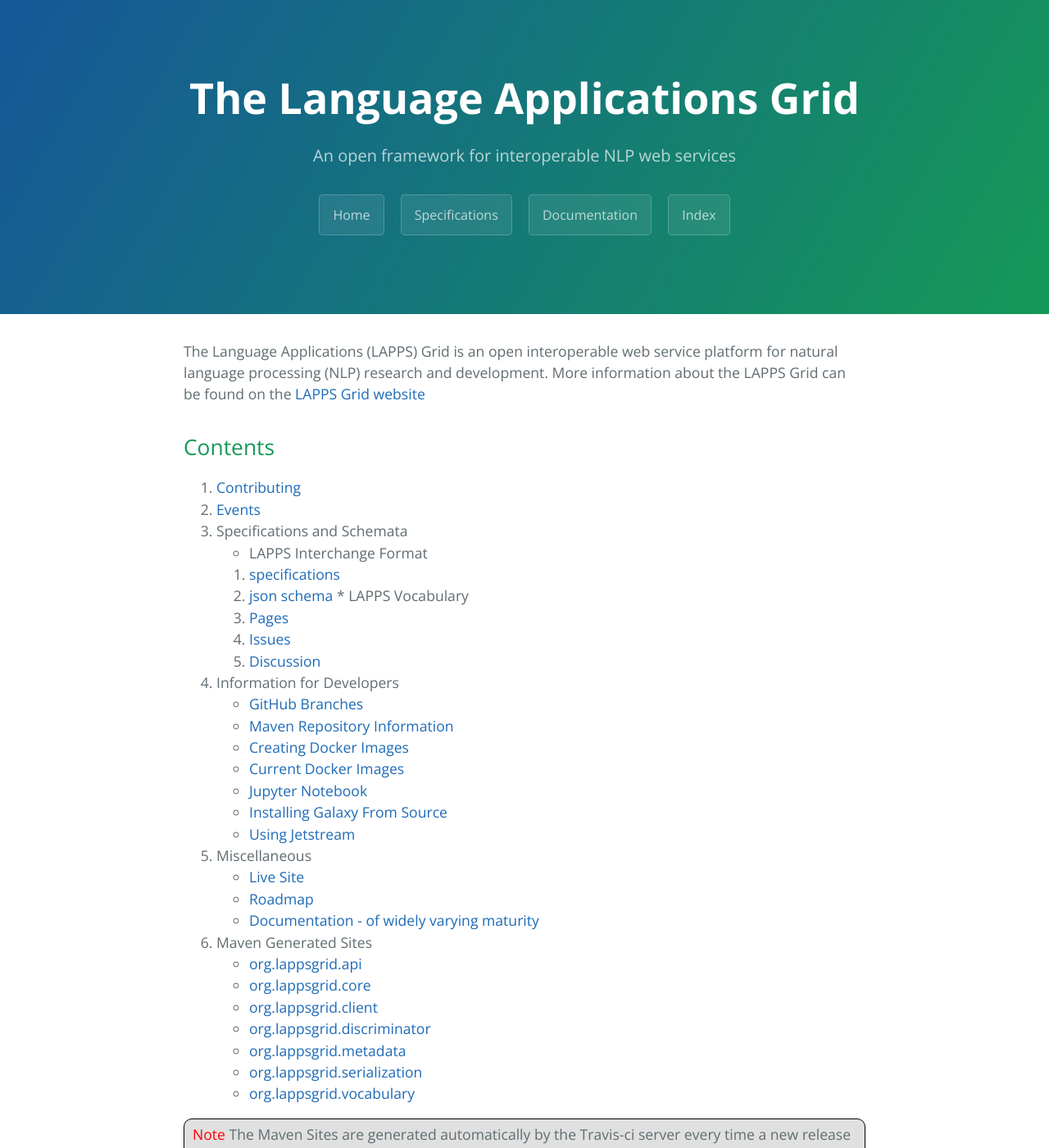
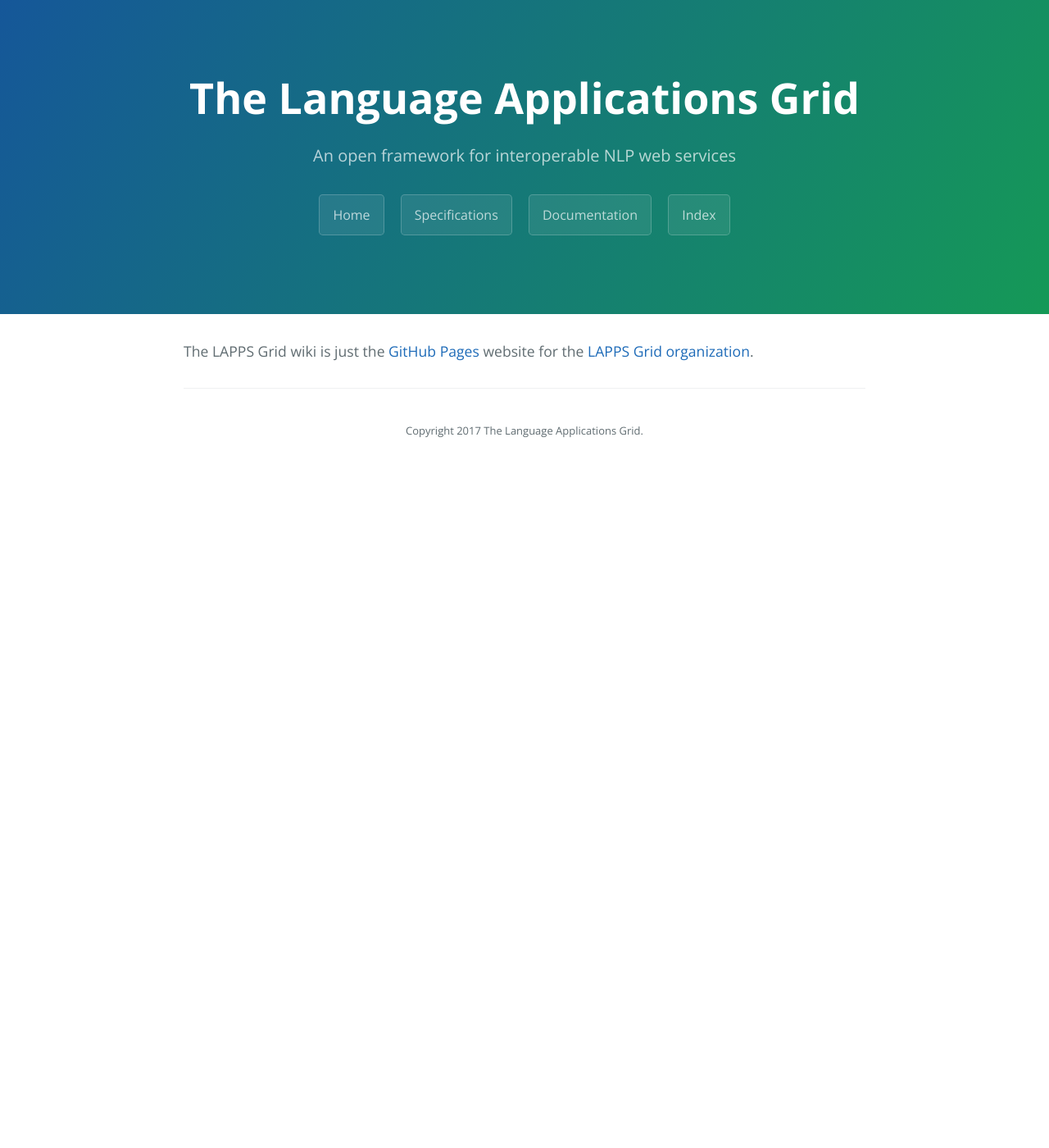
Before and after one commit to lapps/lapps.github.io, a Jekyll site: the page built from wiki.md, in a window 1280 px wide and 1400 px high. Shown: the whole window at 82% size. Built offline with Jekyll 4.4.1, drawn with Linux system fonts in a browser that asks for light colours; some of the changed text lies outside the part shown.

Commit message:
Reworking wiki page

```diff
--- a/wiki.md
+++ b/wiki.md
@@ -1,44 +1,6 @@
 ---
 layout: default
-title: Language Application Grid
+title: The Wiki
 ---
 
-The Language Applications (LAPPS) Grid is an open interoperable web service platform for natural language processing (NLP) research and development. More information about the LAPPS Grid can be found on the [LAPPS Grid website](http://www.lappsgrid.org)
-
-
-## Contents
-
-1. [Contributing](Contributing.html)
-1. [Events](Events.html)
-1. Specifications and Schemata
-  * LAPPS Interchange Format
-    1. [specifications](interchange/index.html)
-    1. [json schema](http://vocab.lappsgrid.org/schema/lif-schema.json)
-  * LAPPS Vocabulary
-    1. [Pages](http://vocab.lappsgrid.org)
-    1. [Issues](https://github.com/lapps/vocabulary-pages/issues)
-    1. [Discussion](vocabulary/current_issues.html)
-1. Information for Developers
-  * [GitHub Branches](technical/github.html)
-  * [Maven Repository Information](Maven.html)
-  * [Creating Docker Images](technical/docker.html)
-  * [Current Docker Images](technical/containers.html)
-  * [Jupyter Notebook](technical/jupyter.html)
-  * [Installing Galaxy From Source](technical/galaxy.html)
-  * [Using Jetstream](technical/jetstream.html)
-1. Miscellaneous
-  * [Live Site](LiveSite.html)
-  * [Roadmap](Roadmap.html)
-  * [Documentation - of widely varying maturity](manuals/)
-1. Maven Generated Sites
-  * [org.lappsgrid.api](http://lapps.github.io/org.lappsgrid.api)
-  * [org.lappsgrid.core](http://lapps.github.io/org.lappsgrid.core)
-  * [org.lappsgrid.client](http://lapps.github.io/org.lappsgrid.client)
-  * [org.lappsgrid.discriminator](http://lapps.github.io/org.lappsgrid.discriminator)
-  * [org.lappsgrid.metadata](http://lapps.github.io/org.lappsgrid.metadata)
-  * [org.lappsgrid.serialization](http://lapps.github.io/org.lappsgrid.serialization)
-  * [org.lappsgrid.vocabulary](http://lapps.github.io/org.lappsgrid.vocabulary)
-
-<div class="note">
-<span class="red">Note</span> The Maven Sites are generated automatically by the Travis-ci server every time a new release is pushed to Maven Central.
-</div>
+The LAPPS Grid wiki is just the [GitHub Pages](https://pages.github.com) website for the [LAPPS Grid organization](https://github.com/lapps).
```
